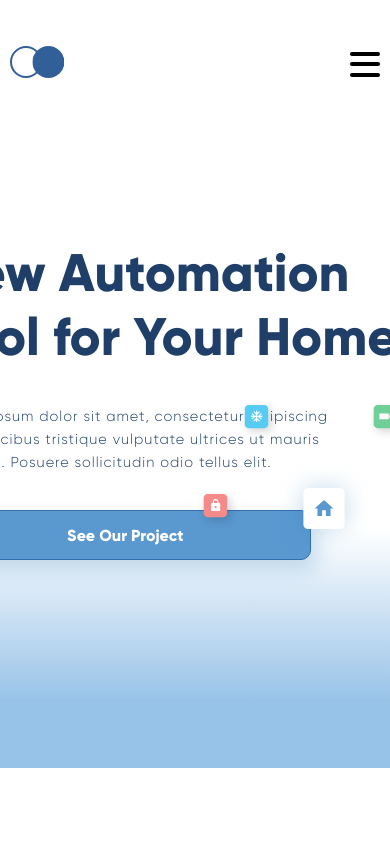
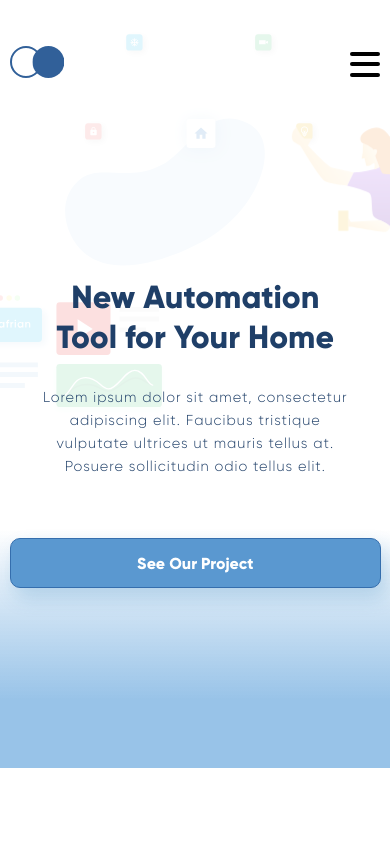
Before and after one commit to RadMaxim/internet-for-smart-house-, a React (Vite) app: page / in a window 390 px wide. Shown: the top 844 px of the page. Built offline with nearby package versions, Linux system fonts and the light colour scheme.

Commit message:
style: Делаю footer и section1

```diff
--- a/src/ComponentsForMainPage/Section1/Section1.tsx
+++ b/src/ComponentsForMainPage/Section1/Section1.tsx
@@ -17,7 +17,7 @@ import {
 const Section1 = () => {
   return (
     <>
-      <section className={classSection1.section1}>
+      <section  className={classSection1.section1}>
         <div className={classSection1.section1_container}>
           <div className={classSection1.left}>
             <Heading lvl={1} size={"3.3rem"} color={2}>
--- a/src/ComponentsForMainPage/Section1/css/classSection1.module.css
+++ b/src/ComponentsForMainPage/Section1/css/classSection1.module.css
@@ -145,4 +145,59 @@
   100% {
     transform: translate(80px, -70px);
   }
+}
+@media (max-width: 768px) {
+  .section1 {
+    position: relative;
+    padding: 10px;
+    grid-template-columns: 95vw;
+    grid-template-rows: 100%;
+    grid-template-areas: "content";
+    background-color: rgba(255, 255, 255, 0.818);
+  }
+  .section1 .section1_container {
+    grid-template-columns: 100%;
+    height: 100%;
+    margin: auto;
+  }
+  .section1 .section1_container .right {
+    position: absolute;
+    top: 0;
+    left: 0;
+    z-index: -1;
+    width: 100%;
+    height: 50%;
+    text-align: center;
+  }
+  .section1 .section1_container .right .mainImg {
+    width: 200px;
+  }
+  .section1 .section1_container .right img {
+    transform: scale(0.7);
+  }
+  .section1 .section1_container .right img[id=woman] {
+    transform: scale(1);
+  }
+  .section1 .section1_container .left {
+    margin-top: 150px;
+    width: 100%;
+    display: grid;
+    grid-template-columns: 100%;
+    grid-template-rows: 20% 30% 30%;
+    row-gap: 20px;
+    grid-template-areas: "h1" "p" "b";
+  }
+  .section1 .section1_container .left > div:nth-of-type(1) {
+    grid-area: h1;
+    text-align: center;
+  }
+  .section1 .section1_container .left > div:nth-of-type(2) {
+    grid-area: p;
+    text-align: center;
+  }
+  .section1 .section1_container .left > div:nth-of-type(3) {
+    margin-top: 39px;
+    grid-area: b;
+    text-align: center;
+  }
 }/*# sourceMappingURL=classSection1.module.css.map */
--- a/src/ComponentsForMainPage/Section1/css/classSection1.module.scss
+++ b/src/ComponentsForMainPage/Section1/css/classSection1.module.scss
@@ -21,7 +21,7 @@ $sizeColumn: (auto clamp(70%, 940px, 75%) auto);
   grid-template-rows: 100%;
   grid-template-areas: ". content .";
   .section1_container {
-    // margin-left: 212px;
+
     grid-area: content;
     @include posEl();
     display: grid;
@@ -154,27 +154,65 @@ $sizeColumn: (auto clamp(70%, 940px, 75%) auto);
     transform: translate(80px, -70px);
   }
 }
-// $arrayImgs:((0%,0%),(0%,0%));
-// @for $i from 1 to calc(length($arrayImgs) + 1){
-//   $translateValues: nth($arrayImgs,  $i);
-//   $translateX: nth($translateValues, 1);
-//   $translateY: nth($translateValues, 2);
-//   @debug $translateX,$translateY,$translateValues;
-//   img:nth-last-of-type(#{$i}) {
-//     transform: translate($translateX, $translateY);
-//     position: relative;
-//     &::after{
-//       position: absolute;
-//       top: 0;
-//       left: 0;
-//       content: ""+#{$i};
-//       width: 20%;
-//       height: 20%;
-//       background-color: #444545;
-//       color: rgb(255, 255, 255);
-//       z-index: 10;
-//     }
-//   }
-// }
-// }
-// }
+@media (max-width: 768px){
+  .section1 {
+    position: relative;
+    padding: 10px;
+    grid-template-columns: 95vw;
+    grid-template-rows: 100%;
+    grid-template-areas: "content";
+    background-color: rgba(255, 255, 255, 0.818);
+
+    .section1_container {
+
+      grid-template-columns:100%;
+      height: 100%;
+      margin: auto;
+      .right{
+        position: absolute;
+        top: 0;
+        left: 0;
+        z-index: -1;
+        width: 100%;
+        height: 50%;
+        text-align: center;
+        .mainImg{
+          width: 200px;
+        }
+        img{
+          transform: scale(0.7);
+        }
+        img[id="woman"]{
+          transform: scale(1);
+        }
+      }
+      .left {
+        margin-top: 150px;
+        width: 100%;
+        display: grid;
+        grid-template-columns: 100%;
+        grid-template-rows: 20% 30% 30%;
+        row-gap: 20px;
+        grid-template-areas: "h1" "p" "b";
+
+        &>div:nth-of-type(1) {
+           grid-area: h1 ;
+           text-align: center;
+         }
+         &>div:nth-of-type(2) {
+           grid-area: p ;
+           text-align: center;
+         }
+         &>div:nth-of-type(3) {
+           margin-top: 39px;
+           grid-area: b ;
+           text-align: center;
+         }
+       }
+    }
+
+
+  }
+
+
+}
--- a/src/Heading/css/classHeading.module.css
+++ b/src/Heading/css/classHeading.module.css
@@ -37,6 +37,9 @@ h3 {
 }
 
 @media (max-width: 768px) {
+  h1 {
+    font-size: 2rem !important;
+  }
   h2 {
     font-size: 1.8rem !important;
   }
--- a/src/Heading/css/classHeading.module.scss
+++ b/src/Heading/css/classHeading.module.scss
@@ -34,7 +34,9 @@ h3 {
   text-align: center;
 }
 @media (max-width: 768px){
-
+  h1{
+    font-size: 2rem !important;
+  }
   h2{
     font-size: 1.8rem !important;
   }
```
Also changed, not shown: 9 other files (tests, documents, lock files or other folders).
